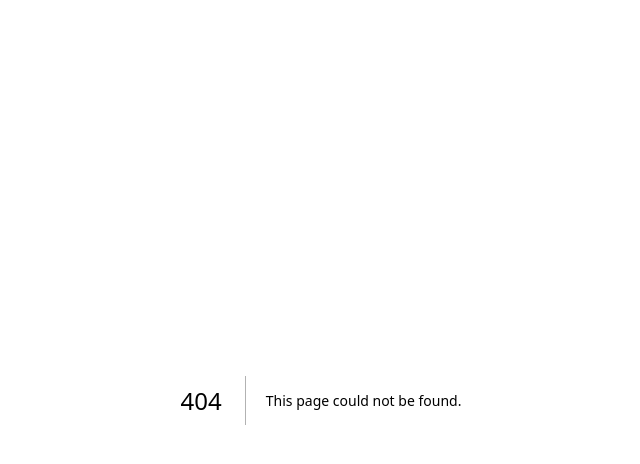
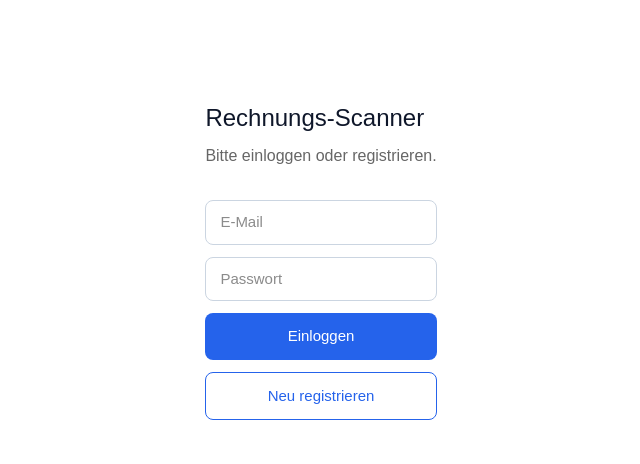
Before and after one commit to eleyna-bot/meine-erste-app, a Next.js app: page /login in a window 1280 px wide. Before the commit this address had no page. Shown: the top 464 px of the page, without its empty margins (319-959 px from the left). Built offline with nearby package versions, Linux system fonts and the light colour scheme; no server answers.

Commit message:
Checkpoint 5: Supabase Auth Login und RLS

```diff
--- /dev/null
+++ b/app/login/page.tsx
@@ -0,0 +1,81 @@
+"use client";
+
+import { useState } from "react";
+import { supabase } from "../../lib/supabase";
+import { useRouter } from "next/navigation";
+
+export default function Login() {
+  const router = useRouter();
+  const [email, setEmail] = useState("");
+  const [passwort, setPasswort] = useState("");
+  const [laden, setLaden] = useState(false);
+  const [meldung, setMeldung] = useState("");
+
+  async function einloggen() {
+    setLaden(true);
+    setMeldung("");
+    const { error } = await supabase.auth.signInWithPassword({ email, password: passwort });
+    if (error) {
+      setMeldung("Login fehlgeschlagen: " + error.message);
+    } else {
+      router.push("/");
+    }
+    setLaden(false);
+  }
+
+  async function registrieren() {
+    setLaden(true);
+    setMeldung("");
+    const { error } = await supabase.auth.signUp({ email, password: passwort });
+    if (error) {
+      setMeldung("Registrierung fehlgeschlagen: " + error.message);
+    } else {
+      setMeldung("Registrierung erfolgreich! Bitte E-Mail bestätigen, dann einloggen.");
+    }
+    setLaden(false);
+  }
+
+  return (
+    <div style={{ maxWidth: 400, margin: "100px auto", fontFamily: "sans-serif", padding: "0 20px" }}>
+      <h1 style={{ fontSize: 24, marginBottom: 8, color: "#0f172a" }}>Rechnungs-Scanner</h1>
+      <p style={{ color: "#666", marginBottom: 32 }}>Bitte einloggen oder registrieren.</p>
+
+      <div style={{ display: "flex", flexDirection: "column", gap: 12 }}>
+        <input
+          type="email"
+          placeholder="E-Mail"
+          value={email}
+          onChange={(e) => setEmail(e.target.value)}
+          style={{ padding: "10px 14px", borderRadius: 8, border: "1px solid #cbd5e1", fontSize: 15 }}
+        />
+        <input
+          type="password"
+          placeholder="Passwort"
+          value={passwort}
+          onChange={(e) => setPasswort(e.target.value)}
+          style={{ padding: "10px 14px", borderRadius: 8, border: "1px solid #cbd5e1", fontSize: 15 }}
+        />
+        <button
+          onClick={einloggen}
+          disabled={laden}
+          style={{ background: "#2563eb", color: "white", border: "none", borderRadius: 8, padding: "12px", fontSize: 15, cursor: "pointer" }}
+        >
+          {laden ? "..." : "Einloggen"}
+        </button>
+        <button
+          onClick={registrieren}
+          disabled={laden}
+          style={{ background: "white", color: "#2563eb", border: "1px solid #2563eb", borderRadius: 8, padding: "12px", fontSize: 15, cursor: "pointer" }}
+        >
+          {laden ? "..." : "Neu registrieren"}
+        </button>
+      </div>
+
+      {meldung && (
+        <p style={{ marginTop: 20, color: meldung.startsWith("Registrierung erfolgreich") ? "#16a34a" : "#dc2626", fontSize: 14 }}>
+          {meldung}
+        </p>
+      )}
+    </div>
+  );
+}
--- a/app/page.tsx
+++ b/app/page.tsx
@@ -1,6 +1,7 @@
 "use client";
 
 import { useState, useEffect } from "react";
+import { useRouter } from "next/navigation";
 import { supabase } from "../lib/supabase";
 
 type Position = { beschreibung: string; betrag: string };
@@ -16,13 +17,22 @@ type Ergebnis = {
 };
 
 export default function Home() {
+  const router = useRouter();
   const [datei, setDatei] = useState<File | null>(null);
   const [laden, setLaden] = useState(false);
   const [ergebnis, setErgebnis] = useState<Ergebnis | null>(null);
   const [historie, setHistorie] = useState<Ergebnis[]>([]);
+  const [userId, setUserId] = useState<string | null>(null);
 
   useEffect(() => {
-    ladeHistorie();
+    supabase.auth.getSession().then(({ data }) => {
+      if (!data.session) {
+        router.push("/login");
+      } else {
+        setUserId(data.session.user.id);
+        ladeHistorie();
+      }
+    });
   }, []);
 
   async function ladeHistorie() {
@@ -32,6 +42,11 @@ export default function Home() {
       .order("created_at", { ascending: false })
       .limit(10);
     if (data) setHistorie(data);
+  }
+
+  async function ausloggen() {
+    await supabase.auth.signOut();
+    router.push("/login");
   }
 
   async function scannen() {
@@ -46,9 +61,10 @@ export default function Home() {
     const daten = await res.json();
     setErgebnis(daten);
 
-    if (!daten.error) {
+    if (!daten.error && userId) {
       const { error: insertFehler } = await supabase.from("invoices").insert({
         id: Date.now(),
+        user_id: userId,
         absender: daten.absender,
         rechnungsdatum: daten.rechnungsdatum,
         rechnungsnummer: daten.rechnungsnummer,
@@ -57,7 +73,7 @@ export default function Home() {
         positionen: daten.positionen,
       });
       if (insertFehler) {
-        console.error("Supabase Insert Fehler:", insertFehler.message, insertFehler.code, insertFehler.details, insertFehler.hint);
+        console.error("Supabase Insert Fehler:", insertFehler.message, insertFehler.code, insertFehler.details);
       }
       ladeHistorie();
     }
@@ -67,7 +83,15 @@ export default function Home() {
 
   return (
     <div style={{ maxWidth: 700, margin: "60px auto", fontFamily: "sans-serif", padding: "0 20px" }}>
-      <h1 style={{ fontSize: 28, marginBottom: 8, color: "#0f172a" }}>Rechnungs-Scanner</h1>
+      <div style={{ display: "flex", justifyContent: "space-between", alignItems: "center", marginBottom: 8 }}>
+        <h1 style={{ fontSize: 28, color: "#0f172a" }}>Rechnungs-Scanner</h1>
+        <button
+          onClick={ausloggen}
+          style={{ background: "transparent", color: "#64748b", border: "1px solid #cbd5e1", borderRadius: 8, padding: "8px 16px", cursor: "pointer", fontSize: 14 }}
+        >
+          Ausloggen
+        </button>
+      </div>
       <p style={{ color: "#666", marginBottom: 32 }}>Lade eine Rechnung hoch – die KI liest die Daten automatisch aus.</p>
 
       <div style={{ border: "2px dashed #ccc", borderRadius: 12, padding: 32, textAlign: "center", marginBottom: 24 }}>
@@ -142,12 +166,12 @@ export default function Home() {
 
       {historie.length > 0 && (
         <div style={{ marginTop: 16 }}>
-          <h2 style={{ fontSize: 20, marginBottom: 16, color: "#ffffff" }}>Bisherige Scans</h2>
+          <h2 style={{ fontSize: 20, marginBottom: 16, color: "#0f172a" }}>Bisherige Scans</h2>
           {historie.map((eintrag: Ergebnis & { id?: number }, i) => (
-            <div key={i} style={{ background: "#1e293b", borderRadius: 10, padding: 16, marginBottom: 12, border: "1px solid #334155" }}>
-              <div style={{ fontWeight: 600, color: "#f1f5f9", fontSize: 16 }}>{eintrag.absender ?? "Unbekannt"}</div>
-              <div style={{ color: "#94a3b8", fontSize: 14, marginTop: 6 }}>
-                📅 {eintrag.rechnungsdatum ?? "–"} &nbsp;|&nbsp; # {eintrag.rechnungsnummer ?? "–"} &nbsp;|&nbsp; 💶 {eintrag.gesamtbetrag ?? "–"} {eintrag.waehrung ?? ""}
+            <div key={i} style={{ background: "#f8fafc", borderRadius: 10, padding: 16, marginBottom: 12, border: "1px solid #e2e8f0" }}>
+              <div style={{ fontWeight: 600, color: "#0f172a", fontSize: 16 }}>{eintrag.absender ?? "Unbekannt"}</div>
+              <div style={{ color: "#64748b", fontSize: 14, marginTop: 6 }}>
+                {eintrag.rechnungsdatum ?? "–"} &nbsp;|&nbsp; # {eintrag.rechnungsnummer ?? "–"} &nbsp;|&nbsp; {eintrag.gesamtbetrag ?? "–"} {eintrag.waehrung ?? ""}
               </div>
             </div>
           ))}
```
